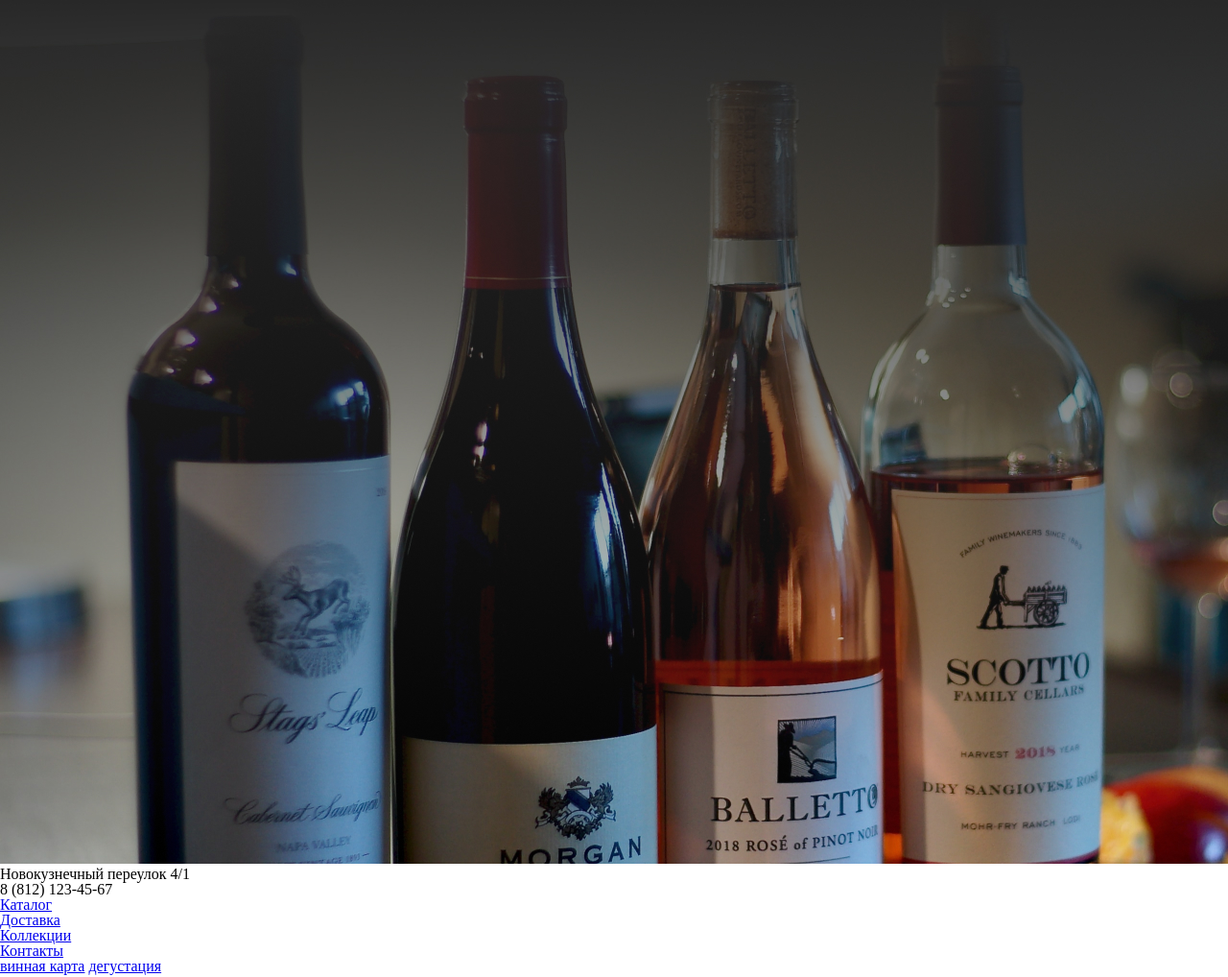
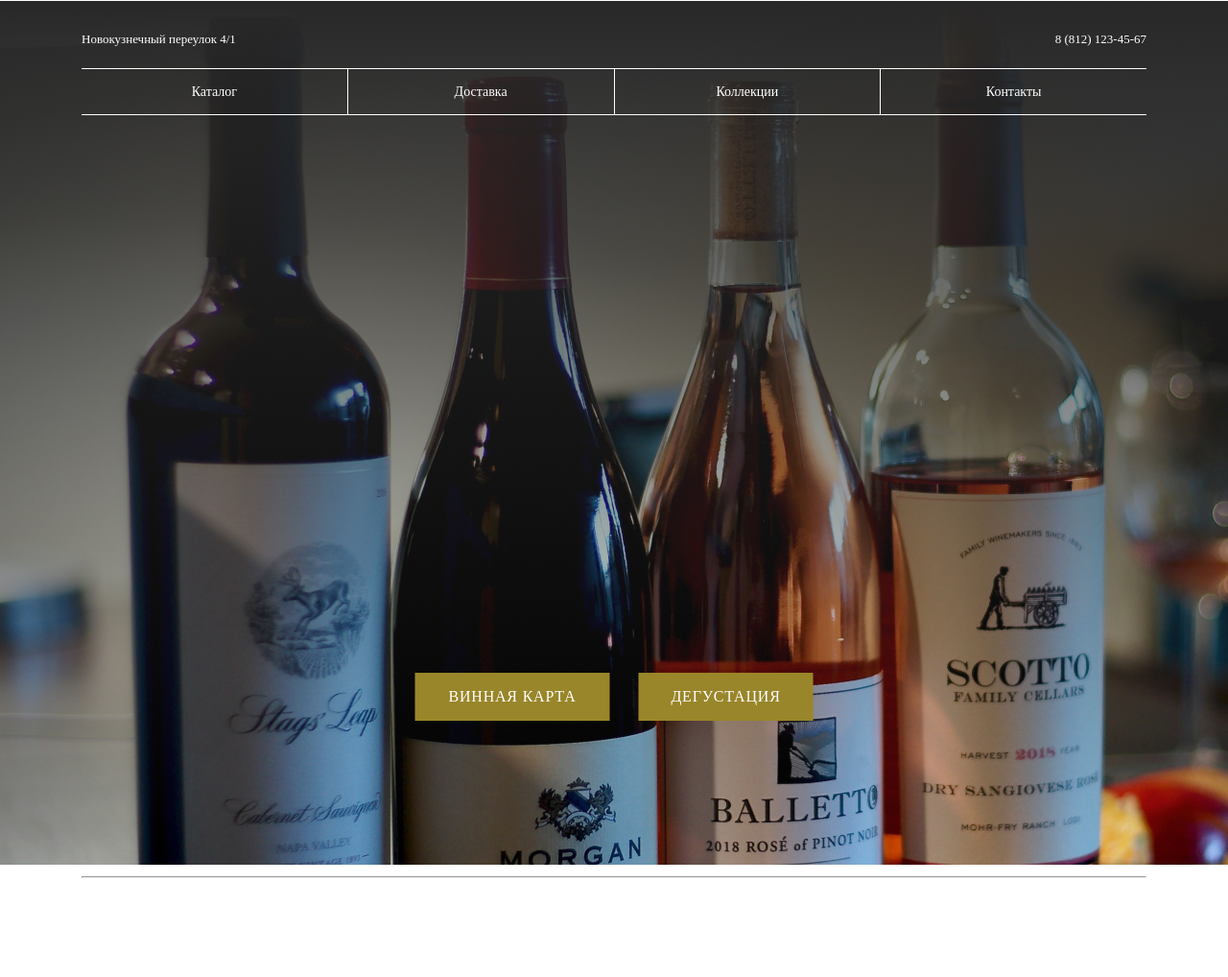
Before and after one commit to Mihail51/Wine-store, a plain HTML site: page src/index.html in a window 1280 px wide. Shown: the top 1018 px of the page at 96% size. After the commit the page ends 941 px from the top, so only its background shows below. Drawn offline with Linux system fonts and the light colour scheme.

Commit message:
style.css, index.html
Разметка и стилизация header

```diff
--- a/src/css/style.css
+++ b/src/css/style.css
@@ -0,0 +1,97 @@
+.wrap {
+	display: block;
+	max-width: 1920px;
+	margin: 0 auto;
+	box-sizing: border-box;
+	border-top: 1px solid transparent;
+}
+.conteiner {
+	position: relative;
+	width: 1110px;
+	margin: 0 auto;
+}
+
+/* HEADER */
+.header__wrap {
+	position: relative;
+	width: 100%;
+	height: inherit;
+}
+.header__content {
+	position: absolute;
+	left: 0;
+	right: 0;
+	top: 30px;
+	height: 720px;
+}
+.header__contacts {
+	width: 100%;
+/*	height: inherit;  */
+	margin-bottom: 20px;
+	display: flex;
+	justify-content: space-between;
+	align-items: center;
+	flex-wrap: wrap;
+	font-family: Montserrat Medium;
+	font-size: 13px;
+	line-height: 150%;
+	color: #fff;
+}
+.header__menu {
+	width: 100%;
+	height: 47px;
+	border-top: 1px solid #fff;
+	border-bottom: 1px solid #fff;
+	display: flex;
+	justify-content: center;
+	align-items: center;
+}
+.header__menu__item {
+	width: 25%;
+	height: 100%;
+	border-right: 1px solid #fff;
+	display: flex;
+	justify-content: center;
+	align-items: center;
+}
+.header__menu__item a {
+	font-family: Montserrat Regular;
+	font-size: 14px;
+	line-height: 150%;
+	color: #fff;
+	text-decoration: none;
+}
+.header__menu__item_4 {
+	border: none;
+}
+.header__buttons {
+	width: 415px;
+	height: 50px;
+  	bottom: 0;
+  	position: absolute;
+  	left: 50%;
+  	transform: translateX(-50%);
+  	display: flex;
+  	justify-content: space-between;
+  	align-items: center;
+}
+.header__button {
+	height: 100%;
+	background: #99862A;
+	display: flex;
+	justify-content: center;
+	align-items: center;
+	font-family: Montserrat Medium;
+	font-size: 16px;
+	line-height: 20px;
+	letter-spacing: 0.05em;
+	text-decoration: none;
+	text-transform: uppercase;
+	color: #fff;
+}
+.header__button_left {
+	width: 203px;
+}
+.header__button_right {
+	width: 182px;
+}
--- a/src/index.html
+++ b/src/index.html
@@ -9,14 +9,12 @@
 	<link rel="stylesheet" href="css/fonts.css">
 </head>
 <body>
+
+	<!-- HEADER -->
 	<header class="header">
 		<div class="wrap header__wrap">
-			<picture class="image header__image">
-				<source type="image/webp" srcset="images/main-image.webp 1x, images/main-image@2.webp 2x">
-				<source type="image/jpg" srcset="images/main-image.jpg 1x, images/main-image@2.jpg 2x">
-				<img src="images/main-image.jpg" alt="Бутылки вина и фужеры на накрытом столе">
-			</picture>
-			<div class="conteiner content header__content">
+			<div class="conteiner">
+				<div class="content header__content">
 					<ul class="contacts header__contacts">
 						<li class="address header__address">Новокузнечный переулок 4/1</li>
 						<li class="phone header__phone">8 (812) 123-45-67</li>
@@ -33,7 +31,15 @@
 					</div>
 				</div>
 			</div>
+			<picture class="image header__image">
+				<source type="image/webp" srcset="images/main-image.webp 1x, images/main-image@2.webp 2x">
+				<source type="image/jpg" srcset="images/main-image.jpg 1x, images/main-image@2.jpg 2x">
+				<img src="images/main-image.jpg" alt="Бутылки вина и фужеры на накрытом столе">
+			</picture>
+		</div>
 	</header>
+
+	<!-- DESCRIPTION -->
 	<section class="description">
 		<div class="wrap description__wrap">
 			<div class="conteiner content description__content">
@@ -46,11 +52,15 @@
 			</div>
 		</div>
 	</section>
+
+	<!-- COLLECTION -->
 	<section class="collection">
 		<div class="wrap collection__wrap">
 			<div class="conteiner content collection__content"></div>
 		</div>
 	</section>
+
+	<!-- FOOTER -->
 	<footer class="footer">
 		<div class="wrap footer__wrap">
 			<div class="conteiner content footer__content"></div>
```
Lines whose indentation alone changed are shown as unchanged.
